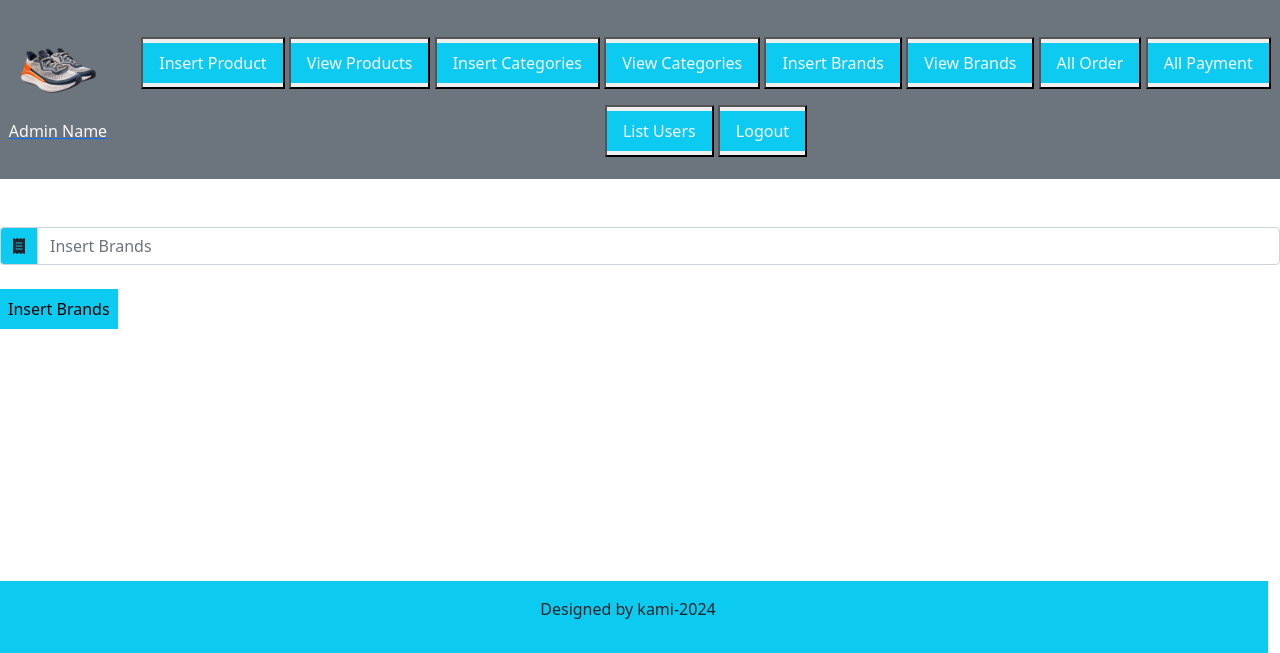
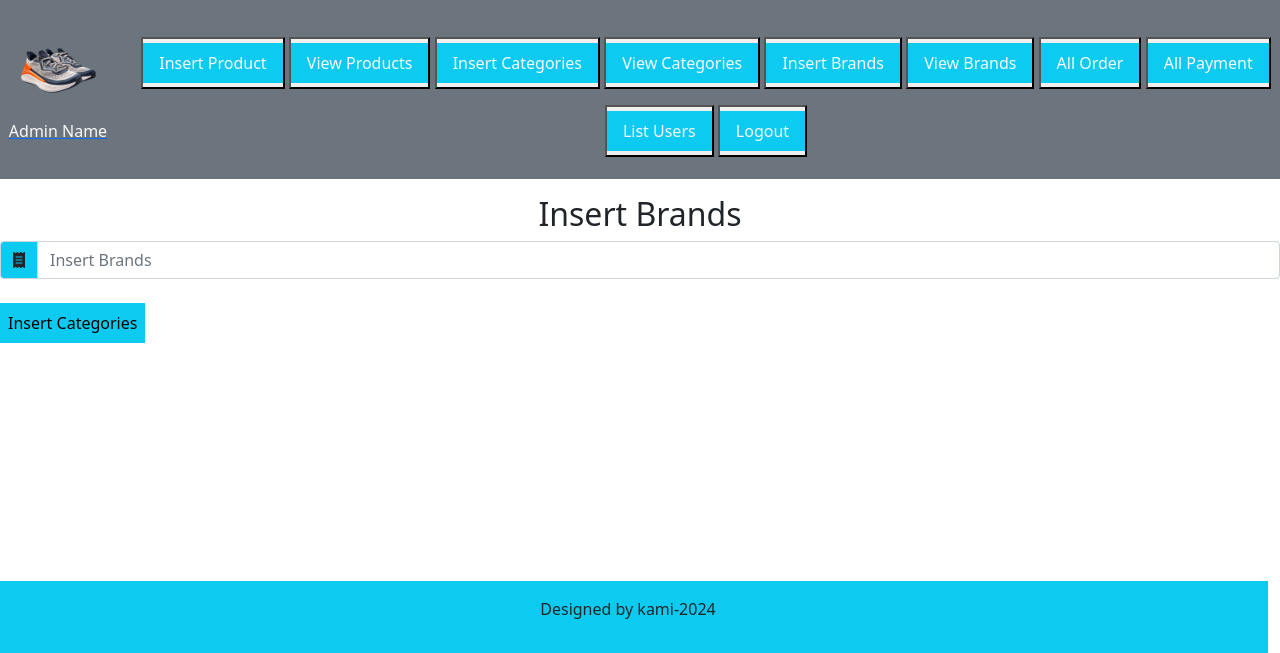
Before and after one commit to Cayy78/Royale-Queen, a PHP site: page /admin_area/index.php?insert_brand in a window 1280 px wide. Shown: the part 147-800 px from the top of the page. Run offline with PHP 8.4, Linux system fonts and the light colour scheme.

Commit message:
Vid 12 blm kelar

```diff
--- a/admin_area/index.php
+++ b/admin_area/index.php
@@ -89,7 +89,7 @@
 
 
         <!-- fourth child -->
-         <div class="container my-5">
+         <div class="container my-3">
             <?php
             if(isset($_GET['insert_category'])){
                 include('insert_categories.php');
--- a/admin_area/insert_brands.php
+++ b/admin_area/insert_brands.php
@@ -1,12 +1,34 @@
+<?php
+include('../includes/connect.php');
+if(isset($_POST['insert_brand'])){
+  $brand_title=$_POST['brand_title'];
+
+  //select data from database
+  $select_query="Select * from 'brand' where brand_title='$brand_title'";
+  $result_select=mysqli_query($con,$select_query);
+  $number=mysqli_num_rows($result_select);
+  if($number>0){
+    echo "<script>alert('This Brand is present inside the database')</script>";
+  }
+
+  $insert_query="insert into 'brands' (brand_title) values ('$brand_title')";
+  $result=mysqli_query($con,$insert_query);
+  if($result){
+    echo "<script>alert('Brand has been inserted successfully')</script>";
+  }
+}
+?>
+
+<h2 class="text-center">Insert Brands</h2>
+
 <form action="" method="post" class="mb-2">
 <div class="input-group w-90 mb-2">
   <span class="input-group-text bg-info" id="basic-addon1"><i class="fa-solid fa-receipt"></i></span>
-  <input type="text" class="form-control" name="cat-title" placeholder="Insert Brands" aria-label="Categories" aria-describedby="basic-addon1">
+  <input type="text" class="form-control" name="brand_title" placeholder="Insert Brands" aria-label="Categories" aria-describedby="basic-addon1">
 </div>
 <div class="input-group w-10 mb-2 m-auto">
 
-  <!-- <input type="Submit" class="form-control bg-info"
-   name="insert-cat" value="Insert categories" >-->
-   <button class="bg-info p-2 my-3 border-0">Insert Brands</button>
+  <input type="submit" class="bg-info border-0 p-2 my-3" name="insert_brand" value="Insert Categories">
+
 </div>
 </form>
--- a/admin_area/insert_categories.php
+++ b/admin_area/insert_categories.php
@@ -17,8 +17,9 @@ if(isset($_POST['insert_cat'])){
     echo "<script>alert('Category has been inserted successfully')</script>";
   }
 }
+?>
 
-?>
+<h2 class="text-center">Insert Categories</h2>
 
 <form action="" method="post" class="mb-2">
 <div class="input-group w-90 mb-2">
--- a/index.php
+++ b/index.php
@@ -157,6 +157,7 @@
         <a href="#" class="nav-link text-light"><h4>Delivery Brands</
         h4></a>
         </li>
+
         <li class="nav-item ">
         <a href="#" class="nav-link text-light"><h4>Brand 1</
         h4></a>
```
